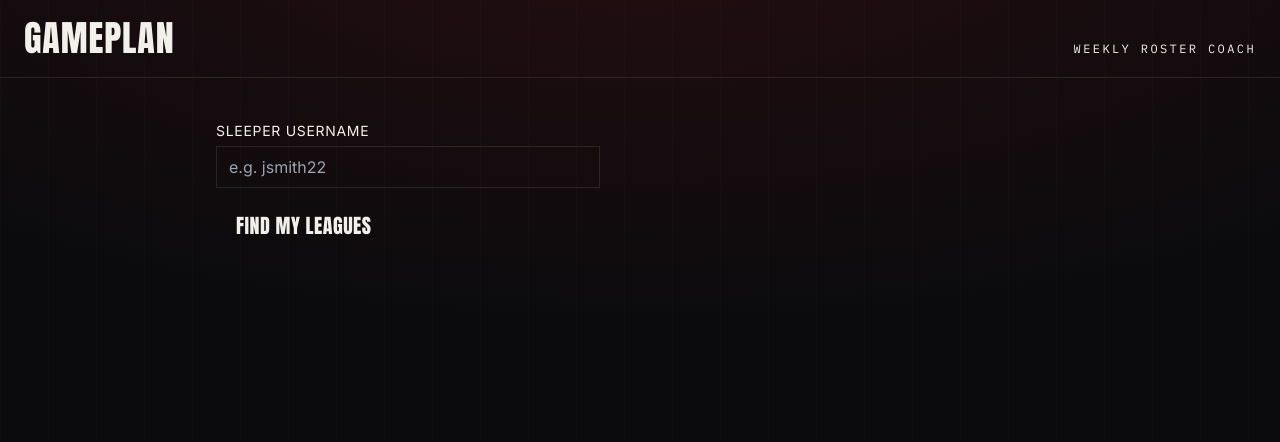
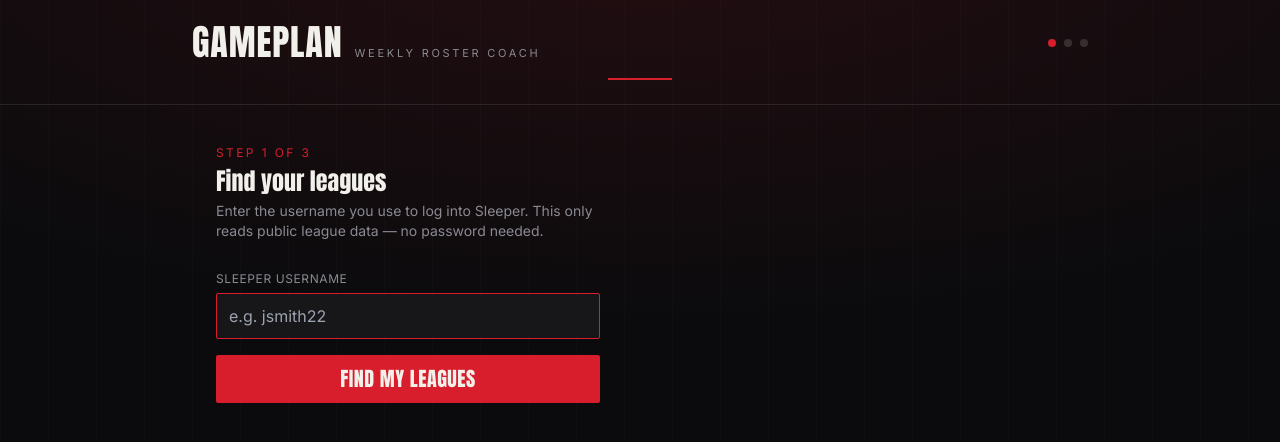
Before and after one commit to coolbreeze5503/sleeper-coach, a Next.js app: page / in a window 1280 px wide. Shown: the top 442 px of the page. Built offline with nearby package versions, Linux system fonts and the light colour scheme.

Commit message:
Update page.js

```diff
--- a/app/page.js
+++ b/app/page.js
@@ -28,6 +28,27 @@ const STAGES = {
   PLAN: "plan",
 };
 
+const STEP_NUMBER = {
+  [STAGES.USERNAME]: 1,
+  [STAGES.LEAGUE]: 2,
+  [STAGES.LOADING]: 2,
+  [STAGES.PLAN]: 3,
+};
+
+function StepDots({ stage }) {
+  const current = STEP_NUMBER[stage] || 1;
+  return (
+    <div className="flex items-center gap-2">
+      {[1, 2, 3].map((n) => (
+        <span
+          key={n}
+          className={`step-dot ${n <= current ? "step-dot-active" : ""}`}
+        />
+      ))}
+    </div>
+  );
+}
+
 export default function Home() {
   const [stage, setStage] = useState(STAGES.USERNAME);
   const [error, setError] = useState(null);
@@ -47,10 +68,10 @@ export default function Home() {
     setStage(STAGES.LOADING);
     try {
       const u = await getUser(username.trim());
-      if (!u || !u.user_id) throw new Error("Sleeper username not found.");
+      if (!u || !u.user_id) throw new Error("That Sleeper username wasn't found. Double check the spelling — it's case-sensitive.");
       const state = await getNflState();
       const lgs = await getUserLeagues(u.user_id, state.season);
-      if (!lgs.length) throw new Error("No NFL leagues found for that user this season.");
+      if (!lgs.length) throw new Error("No NFL leagues found for that username this season.");
       setUser(u);
       setLeagues(lgs);
       setWeek(state.week || 1);
@@ -60,6 +81,7 @@ export default function Home() {
       setStage(STAGES.USERNAME);
     }
   }
+
   async function handleBuildPlan(selectedLeague, selectedWeek) {
     setError(null);
     setStage(STAGES.LOADING);
@@ -139,26 +161,38 @@ export default function Home() {
 
   return (
     <main className="min-h-screen font-body">
-      <header className="border-b hairline px-6 py-5 flex items-baseline justify-between">
-        <h1 className="font-display text-4xl tracking-wide leading-none">
+      <header className="border-b hairline px-6 py-6">
+        <div className="max-w-4xl mx-auto flex items-center justify-between">
+          <div className="flex items-baseline gap-3">
+            <h1 className="font-display text-4xl tracking-wide leading-none text-bone">
               GAMEPLAN
             </h1>
-        <span className="text-xs uppercase tracking-[0.2em] text-chalk/60 stat">
-          {stage === STAGES.PLAN && league ? `${league.name} · Week ${week}` : "Weekly Roster Coach"}
+            <span className="hidden sm:inline text-[11px] uppercase tracking-[0.25em] text-steel">
+              Weekly Roster Coach
             </span>
+          </div>
+          <StepDots stage={stage} />
+        </div>
+        <div className="h-[2px] w-16 bg-crimson mt-4 max-w-4xl mx-auto" />
       </header>
 
       <div className="max-w-4xl mx-auto px-6 py-10">
         {error && (
-          <div className="mb-6 border border-alert/60 bg-alert/10 text-chalk px-4 py-3 text-sm">
+          <div className="mb-6 border border-crimson/50 bg-crimson/10 text-bone px-4 py-3 text-sm">
             {error}
           </div>
         )}
 
         {stage === STAGES.USERNAME && (
-          <form onSubmit={handleFindLeagues} className="space-y-4 max-w-sm">
+          <div className="max-w-sm">
+            <p className="text-xs uppercase tracking-[0.2em] text-crimson mb-1">Step 1 of 3</p>
+            <h2 className="font-display text-2xl mb-1">Find your leagues</h2>
+            <p className="text-sm text-steel mb-6">
+              Enter the username you use to log into Sleeper. This only reads public league data — no password needed.
+            </p>
+            <form onSubmit={handleFindLeagues} className="space-y-4">
               <label className="block">
-              <span className="text-sm uppercase tracking-wider text-chalk/70">
+                <span className="text-xs uppercase tracking-wider text-steel">
                   Sleeper Username
                 </span>
                 <input
@@ -167,35 +201,47 @@ export default function Home() {
                   value={username}
                   onChange={(e) => setUsername(e.target.value)}
                   placeholder="e.g. jsmith22"
-                className="mt-1 w-full bg-transparent border hairline px-3 py-2 text-chalk focus:outline-none focus:border-gold"
+                  className="mt-1 w-full bg-coal-light border hairline px-3 py-2.5 text-bone focus:outline-none focus:border-crimson rounded-sm"
                 />
               </label>
               <button
                 type="submit"
-              className="bg-gold text-turf-dark font-display text-xl tracking-wide px-5 py-2 hover:brightness-110"
+                className="w-full bg-crimson text-bone font-display text-xl tracking-wide px-5 py-2.5 hover:bg-crimson-bright transition-colors rounded-sm"
               >
                 FIND MY LEAGUES
               </button>
             </form>
+          </div>
         )}
 
         {stage === STAGES.LOADING && (
-          <p className="stat text-chalk/70 animate-pulse">Pulling data from Sleeper…</p>
+          <div className="flex items-center gap-3 text-steel">
+            <span className="w-2 h-2 rounded-full bg-crimson animate-ping" />
+            <p className="stat text-sm">Pulling data from Sleeper…</p>
+          </div>
         )}
 
         {stage === STAGES.LEAGUE && leagues.length > 0 && (
-          <div className="space-y-6">
+          <div className="space-y-8">
             <div>
-              <span className="text-sm uppercase tracking-wider text-chalk/70">
-                Week to analyze
+              <p className="text-xs uppercase tracking-[0.2em] text-crimson mb-1">Step 2 of 3</p>
+              <h2 className="font-display text-2xl mb-1">Pick a league and week</h2>
+              <p className="text-sm text-steel">
+                Choose which week you're planning for, then tap a league to build your game plan.
+              </p>
+            </div>
+
+            <div>
+              <span className="text-xs uppercase tracking-wider text-steel">
+                Week
               </span>
-              <div className="mt-1 flex gap-2 flex-wrap">
+              <div className="mt-2 flex gap-2 flex-wrap">
                 {Array.from({ length: 18 }, (_, i) => i + 1).map((w) => (
                   <button
                     key={w}
                     onClick={() => setWeek(w)}
-                    className={`stat text-sm w-9 h-9 border hairline ${
-                      w === week ? "bg-gold text-turf-dark border-gold" : "hover:border-gold"
+                    className={`stat text-sm w-9 h-9 border hairline rounded-sm transition-colors ${
+                      w === week ? "bg-crimson text-bone border-crimson" : "hover:border-crimson text-steel"
                     }`}
                   >
                     {w}
@@ -205,18 +251,18 @@ export default function Home() {
             </div>
 
             <div>
-              <span className="text-sm uppercase tracking-wider text-chalk/70">
-                Choose a league
+              <span className="text-xs uppercase tracking-wider text-steel">
+                League
               </span>
               <div className="mt-2 grid gap-2">
                 {leagues.map((lg) => (
                   <button
                     key={lg.league_id}
                     onClick={() => handleBuildPlan(lg, week)}
-                    className="text-left border hairline px-4 py-3 hover:border-gold transition-colors"
+                    className="card text-left border hairline px-4 py-3 hover:border-crimson transition-colors rounded-sm"
                   >
-                    <div className="font-display text-2xl leading-none">{lg.name}</div>
-                    <div className="text-xs stat text-chalk/60 mt-1">
+                    <div className="font-display text-2xl leading-none text-bone">{lg.name}</div>
+                    <div className="text-xs stat text-steel mt-1">
                       {lg.total_rosters} teams · {lg.season}
                     </div>
                   </button>
@@ -227,58 +273,70 @@ export default function Home() {
         )}
 
         {stage === STAGES.PLAN && (
-          <div className="space-y-4">
+          <div className="space-y-6">
+            <div>
+              <p className="text-xs uppercase tracking-[0.2em] text-crimson mb-1">Step 3 of 3</p>
               <div className="flex items-baseline justify-between">
-              <h2 className="font-display text-3xl">{teamName}</h2>
+                <h2 className="font-display text-3xl text-bone">{teamName}</h2>
                 <button
                   onClick={() => setStage(STAGES.LEAGUE)}
-                className="text-xs uppercase tracking-widest text-chalk/60 hover:text-gold"
+                  className="text-xs uppercase tracking-widest text-steel hover:text-crimson transition-colors"
                 >
                   ← change week/league
                 </button>
               </div>
+              <p className="text-sm text-steel mt-1">
+                {league?.name} · Week {week}. Every starting slot below is checked against the best unowned player available.
+              </p>
+            </div>
+
+            <div className="flex flex-wrap gap-4 text-xs text-steel pb-2 border-b hairline">
+              <span><span className="verdict-add px-2 py-0.5 rounded-sm mr-1">ADD</span>clear upgrade available</span>
+              <span><span className="verdict-stream px-2 py-0.5 rounded-sm mr-1">STREAM</span>modest upgrade, optional</span>
+              <span><span className="verdict-hold px-2 py-0.5 rounded-sm mr-1">HOLD</span>keep your starter</span>
+            </div>
 
             {gamePlan.map((row) => (
-              <div key={row.slot + (row.playerId || "")} className="border hairline">
+              <div key={row.slot + (row.playerId || "")} className="card border hairline rounded-sm overflow-hidden">
                 <div className="flex items-center justify-between px-4 py-3 border-b hairline">
                   <div className="flex items-center gap-3">
-                    <span className="stat text-xs text-chalk/50 w-14">{row.slot}</span>
+                    <span className="stat text-xs text-steel w-14">{row.slot}</span>
                     <div>
-                      <div className="font-display text-2xl leading-none">
-                        {row.playerName} {row.team && <span className="text-chalk/50">· {row.team}</span>}
+                      <div className="font-display text-2xl leading-none text-bone">
+                        {row.playerName} {row.team && <span className="text-steel">· {row.team}</span>}
                       </div>
-                      <div className="stat text-xs text-chalk/60">
+                      <div className="stat text-xs text-steel">
                         proj {row.currentPts.toFixed(1)} pts
                       </div>
                     </div>
                   </div>
                   <span
-                    className={`px-3 py-1 text-xs font-display text-lg tracking-wide ${
+                    className={`px-3 py-1 text-xs font-display text-lg tracking-wide rounded-sm ${
                       row.verdict.label === "ADD"
                         ? "verdict-add"
                         : row.verdict.label === "STREAM"
-                        ? "bg-slate text-chalk"
+                        ? "verdict-stream"
                         : "verdict-hold"
                     }`}
                   >
                     {row.verdict.label}
                   </span>
                 </div>
-                <div className="px-4 py-2 text-sm text-chalk/80">{row.verdict.reason}</div>
+                <div className="px-4 py-2 text-sm text-bone/80">{row.verdict.reason}</div>
                 {row.upgrades.length > 0 && (
                   <div className="px-4 pb-3 flex gap-2 flex-wrap">
                     {row.upgrades.map((u) => (
                       <div
                         key={u.playerId}
-                        className="stat text-xs border hairline px-2 py-1 flex items-center gap-2"
+                        className="stat text-xs border hairline px-2 py-1 flex items-center gap-2 rounded-sm"
                       >
-                        <span>{u.name}</span>
-                        <span className="text-chalk/50">{u.team}</span>
-                        <span className={u.delta > 0 ? "text-gold" : "text-chalk/50"}>
+                        <span className="text-bone">{u.name}</span>
+                        <span className="text-steel">{u.team}</span>
+                        <span className={u.delta > 0 ? "text-crimson-bright" : "text-steel"}>
                           {u.projected.toFixed(1)} ({u.delta > 0 ? "+" : ""}
                           {u.delta})
                         </span>
-                        {u.trending && <span className="text-alert">🔥 trending</span>}
+                        {u.trending && <span className="text-crimson-bright">🔥 trending</span>}
                       </div>
                     ))}
                   </div>
```
Lines whose indentation alone changed are shown as unchanged.
